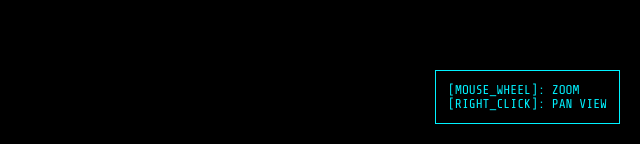
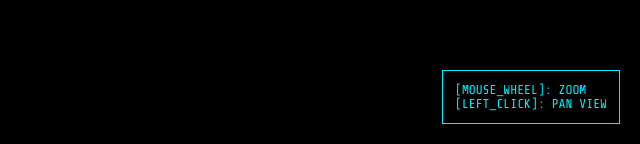
Before and after one commit to csosead/GOD, a plain HTML site: page gridMapPro.html in a window 1280 px wide. Shown: the part 656-800 px from the top of the page, 640-1280 px from the left. Drawn offline with nearby package versions, Linux system fonts and the light colour scheme.

Commit message:
Update gridMapPro.html

```diff
--- a/gridMapPro.html
+++ b/gridMapPro.html
@@ -246,7 +246,7 @@
     <canvas id="mapCanvas"></canvas>
     <div class="hint">
         [MOUSE_WHEEL]: ZOOM<br>
-        [RIGHT_CLICK]: PAN VIEW
+        [LEFT_CLICK]: PAN VIEW
     </div>
     <div id="placeholder" style="position: absolute; top:50%; left:50%; transform:translate(-50%, -50%); color: var(--neon-cyan); opacity: 0.3;">
         >>> WAITING FOR IMAGE INPUT...
@@ -426,4 +426,5 @@
 </script>
 
 </body>
+
 </html>
```
